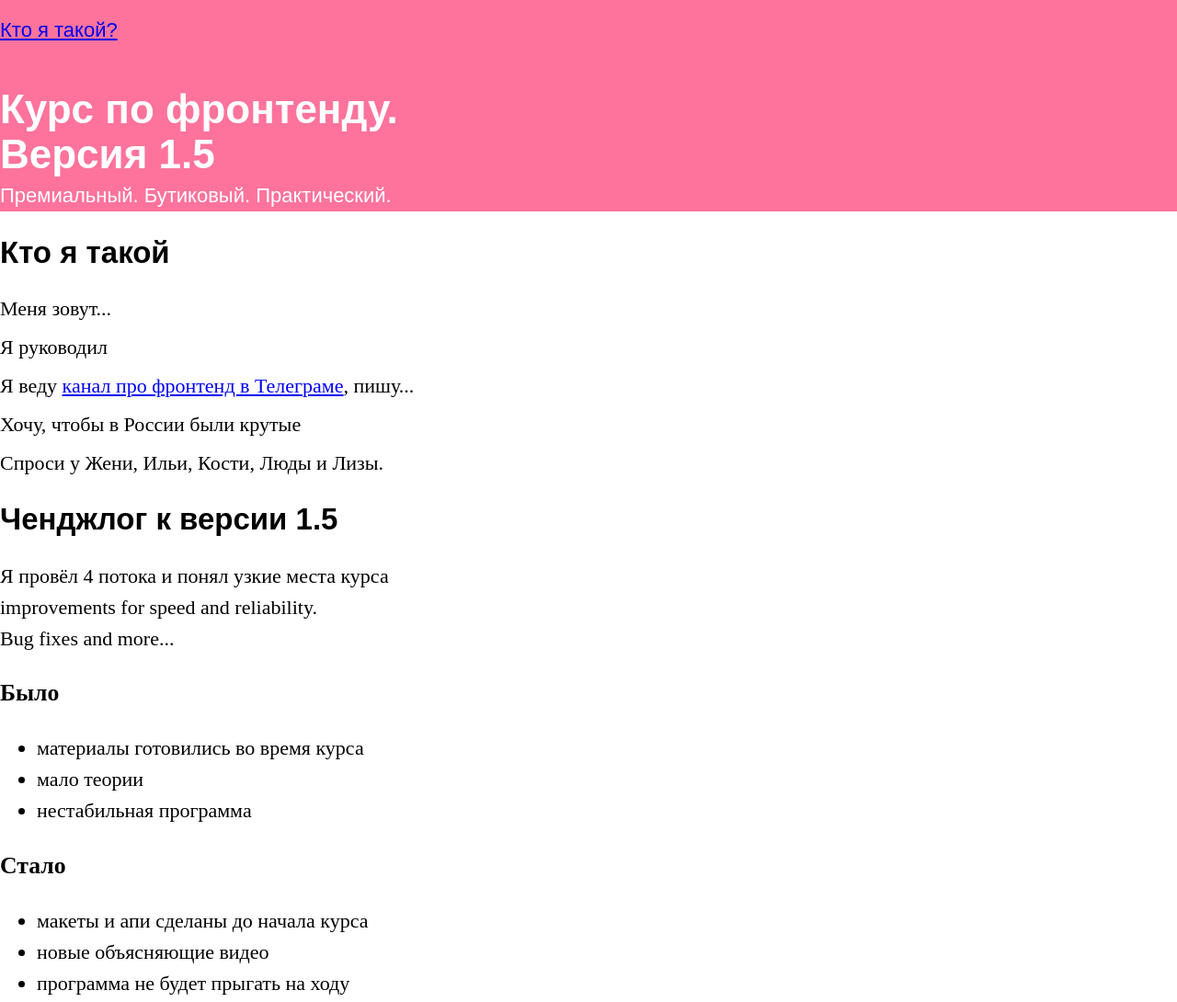
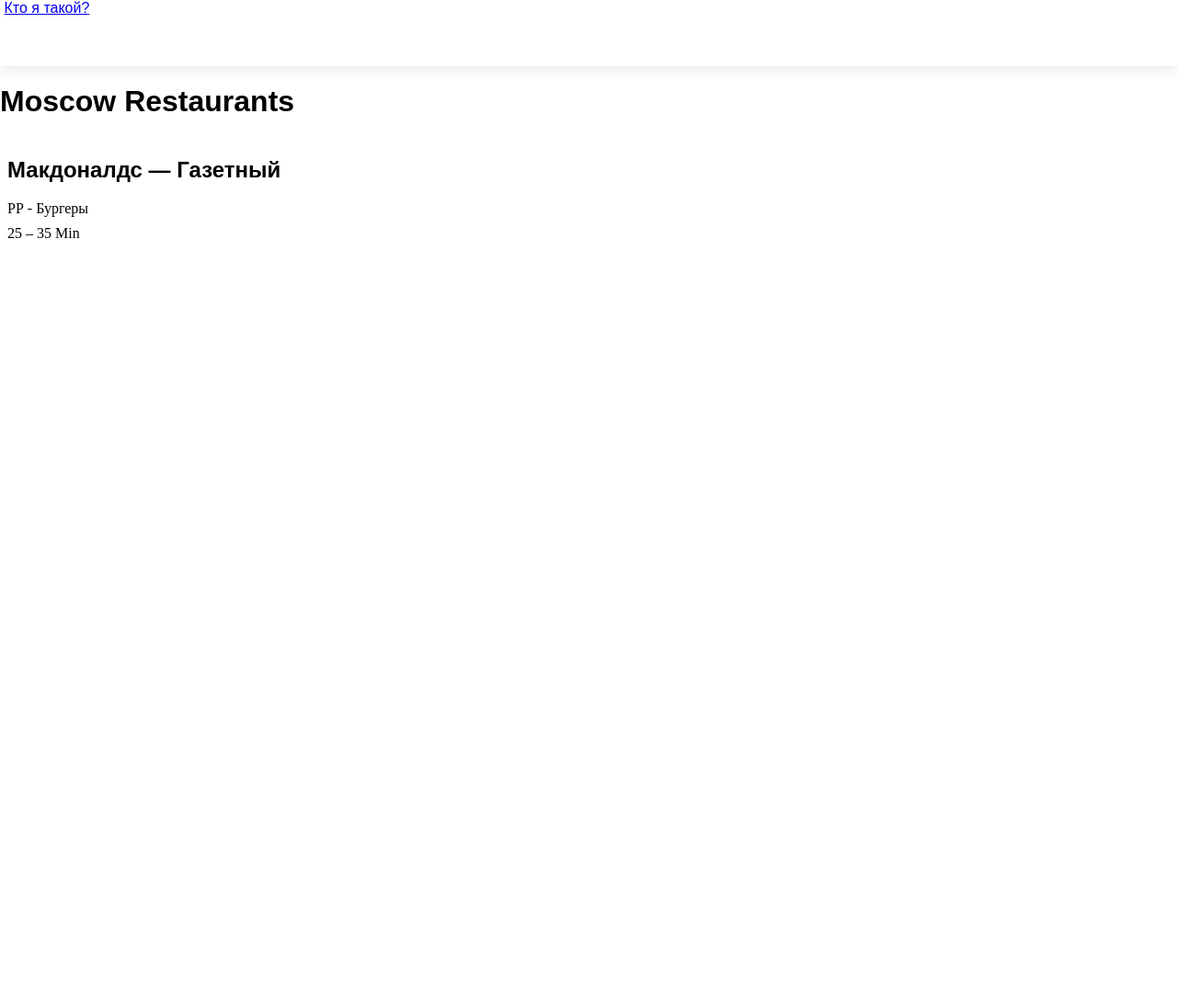
Before and after one commit to ardov/verstka, a plain HTML site: page index.html in a window 1280 px wide. Shown: the whole page at 92% size. After the commit the page ends 800 px from the top, so only its background shows below. Drawn offline with Linux system fonts and the light colour scheme.

Commit message:
Started UberEats. Lesson 6

```diff
--- a/index.html
+++ b/index.html
@@ -3,49 +3,32 @@
 <head>
     <meta charset="utf-8" />
     <meta http-equiv="X-UA-Compatible" content="IE=edge">
-    <title>New Page</title>
+    <title>Uber Eats</title>
     <meta name="viewport" content="width=device-width, initial-scale=1">
     <link rel="stylesheet" type="text/css" media="screen" href="normalize.css" />
     <link rel="stylesheet" type="text/css" media="screen" href="style.css" />
-    <script src="main.js"></script>
 </head>
 <body>
     <nav>
+        <img src="">
         <a href="#who">Кто я такой?</a>
     </nav>
-    <header class="header">
-        <h1>Курс по фронтенду.<br>Версия 1.5</h1>
-        <p>Премиальный. Бутиковый. Практический.</p>
-    </header>
-    <section>
-        <h2 id="who">Кто я такой</h2>
-        <p>Меня зовут...</p>
-        <p>Я руководил</p>
-        <p>Я веду <a href="#">канал про фронтенд в Телеграме</a>, пишу...</p>
-        <p>Хочу, чтобы в России были крутые</p>
-        <aside>Спроси у Жени, Ильи, Кости, Люды и Лизы.</>
-    </section>
 
-    <section>
-        <h2>Ченджлог к версии 1.5</h2>
-        <p>
-            Я провёл 4 потока и понял узкие места курса <br>
-            improvements for speed and reliability. <br>
-            Bug fixes and more...
-        </p>
-        <h3>Было</h3>
-        <ul>
-            <li>материалы готовились во время курса</li>
-            <li>мало теории</li>
-            <li>нестабильная программа</li>
-        </ul>
-        <h3>Стало</h3>
-        <ul>
-            <li>макеты и апи сделаны до начала курса</li>
-            <li>новые объясняющие видео</li>
-            <li>программа не будет прыгать на ходу</li>
-        </ul>
-    </section>
+    <section class="search"></section>
+
+    <main>
+        <h1>Moscow Restaurants</h1>
+        <div class="restaurants row">
+            <div class="col-4">
+                <div class="card">
+                    <img src="" alt="">
+                    <h2>Макдоналдс — Газетный</h2>
+                    <p>РР - Бургеры</p>
+                    <p>25 – 35 Min</p>
+                </div>
+            </div>
+        </div>
+    </main>
 
 </body>
 </html>
--- a/style.css
+++ b/style.css
@@ -10,17 +10,55 @@
     box-sizing: inherit;
 }
 
-body {
-    font-size: 22px;
-    line-height: 34px;
+.row {
+    display: flex;
+    flex-wrap: wrap;
 }
 
-header,
+.col-1,
+.col-2,
+.col-3,
+.col-4,
+.col-5,
+.col-6,
+.col-7,
+.col-8,
+.col-9,
+.col-10,
+.col-11,
+.col-12 {
+    padding: 0 8px;
+}
+
+.col-1 {
+    width: 8.3333%
+}
+
+.col-2 {
+    width: 16.6666%
+}
+
+.col-3 {
+    width: 25%
+}
+
+.col-4 {
+    width: 33.3333%
+}
+
+.col-5 {
+    width: 41.6666%
+}
+
+.col-6 {
+    width: 50%
+}
+
 nav {
-    margin: 0;
-    padding-top: 16px;
-    background-color: #FD739C;
-    color: white;
+    height: 72px;
+    width: 100%;
+    box-shadow: 0px 0px 16px rgba(38, 38, 38, 0.16);
+    background-color: white;
     font-family: Arial, Helvetica, sans-serif;
 }
 
```
